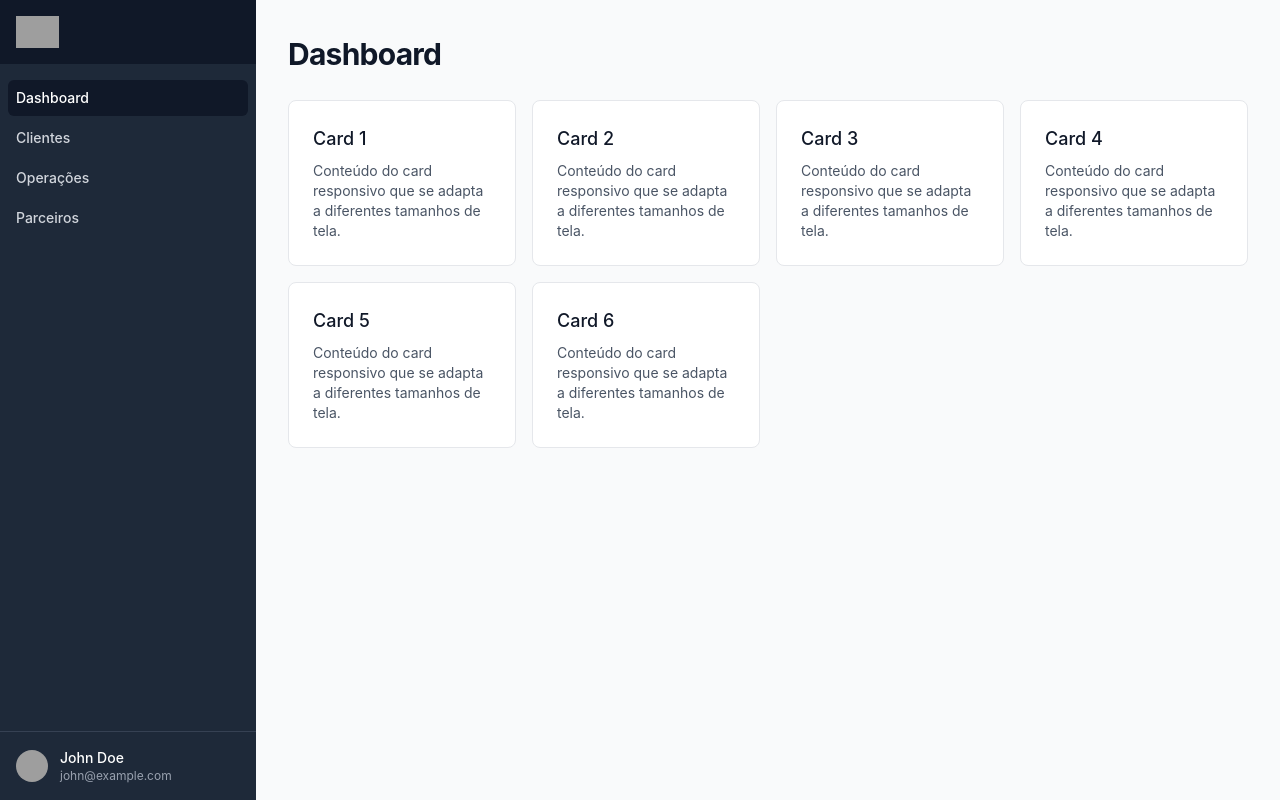
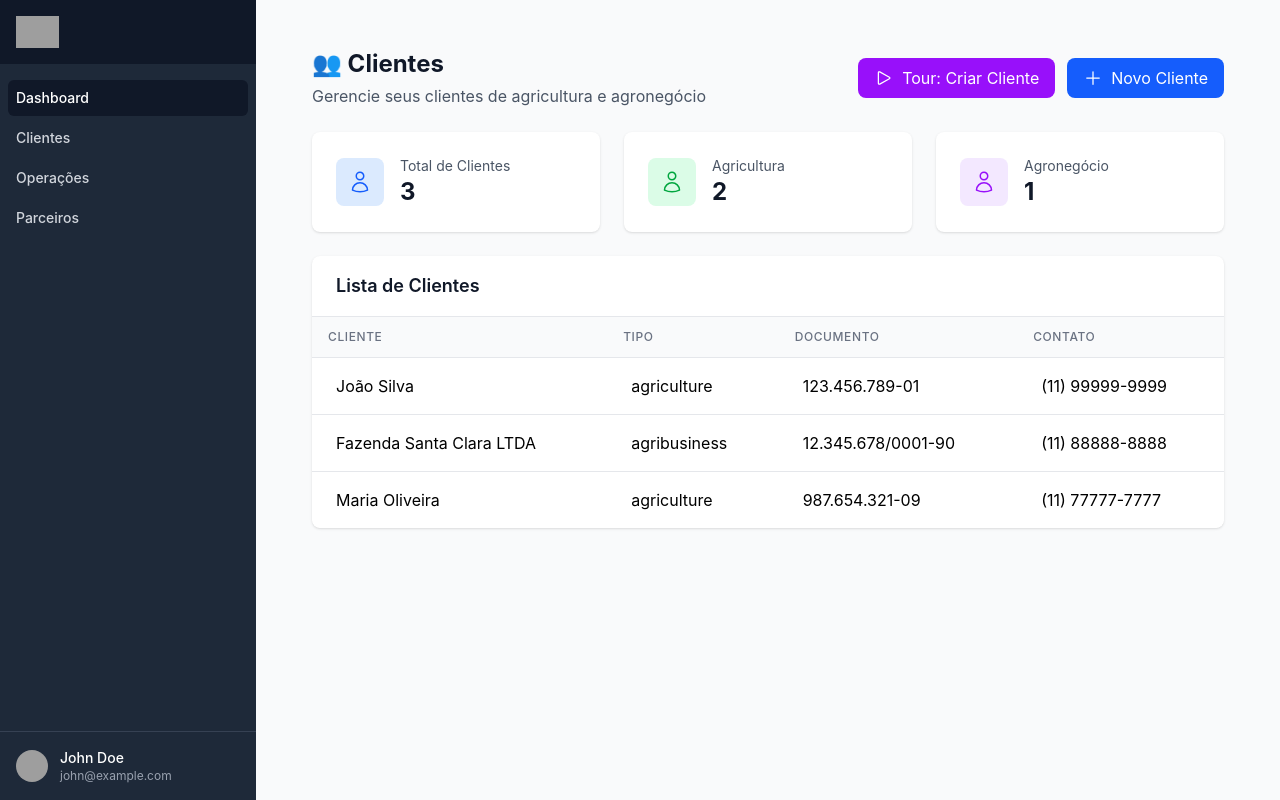
Before and after one commit to Jvctor/chatbot-tour, a React (Vite) app: page /clients in a window 1280 px wide. Built offline with nearby package versions, Linux system fonts and the light colour scheme; grey boxes are pictures that could not be loaded.

Commit message:
feat: criando componentes e layout global

```diff
--- a/src/App.tsx
+++ b/src/App.tsx
@@ -1,10 +1,23 @@
-import SideBar from "./components/SideBar"
+import { BrowserRouter as Router, Routes, Route, Navigate } from 'react-router-dom'
+import Layout from "./components/Layout"
+import Clients from './pages/Clients'
+// import Dashboard from "./pages/Dashboard"
+// import Operacoes from "./pages/Operacoes"
+// import Parceiros from "./pages/Parceiros"
 
 function App() {
   return (
-    <div>
-      <SideBar />
-    </div>
+    <Router>
+      <Layout>
+        <Routes>
+          <Route path="/" element={<Navigate to="/clients" replace />} />
+          <Route path="/clients" element={<Clients />} />
+          {/* <Route path="/dashboard" element={<Dashboard />} />
+          <Route path="/operacoes" element={<Operacoes />} />
+          <Route path="/parceiros" element={<Parceiros />} /> */}
+        </Routes>
+      </Layout>
+    </Router>
   )
 }
 
--- /dev/null
+++ b/src/components/Layout.tsx
@@ -0,0 +1,25 @@
+import { useState } from 'react'
+import type { ReactNode } from 'react'
+import SideBar from './SideBar'
+
+interface LayoutProps {
+  children: ReactNode
+}
+
+export default function Layout({ children }: LayoutProps) {
+  const [sidebarOpen, setSidebarOpen] = useState(false)
+
+  return (
+    <div className="min-h-screen bg-gray-50">
+      <SideBar
+        sidebarOpen={sidebarOpen}
+        setSidebarOpen={setSidebarOpen}
+      />
+      <main className="md:ml-64">
+        <div className="px-4 py-6 sm:px-6 lg:px-8">
+          {children}
+        </div>
+      </main>
+    </div>
+  )
+}
--- a/src/components/SideBar.tsx
+++ b/src/components/SideBar.tsx
@@ -1,6 +1,12 @@
 import { Menu, MenuButton, MenuItem, MenuItems } from '@headlessui/react'
 import { Bars3Icon, XMarkIcon } from '@heroicons/react/24/outline'
 import { useState } from 'react'
+
+interface SideBarProps {
+  sidebarOpen?: boolean
+  setSidebarOpen?: (open: boolean) => void
+  standalone?: boolean
+}
 
 const navigation = [
   { name: 'Dashboard', href: '#', current: true },
@@ -13,18 +19,27 @@ function classNames(...classes: string[]) {
   return classes.filter(Boolean).join(' ')
 }
 
-export default function SideBar() {
-  const [sidebarOpen, setSidebarOpen] = useState(false)
+export default function SideBar({
+  sidebarOpen: externalSidebarOpen,
+  setSidebarOpen: externalSetSidebarOpen,
+  standalone = false
+}: SideBarProps = {}) {
+  const [internalSidebarOpen, setInternalSidebarOpen] = useState(false)
 
-  return (
-    <div className="min-h-screen bg-gray-50">
+  const sidebarOpen = externalSidebarOpen ?? internalSidebarOpen
+  const setSidebarOpen = externalSetSidebarOpen ?? setInternalSidebarOpen
+
+  const sidebarContent = (
+    <>
       {sidebarOpen && (
         <div
-          className="fixed inset-0 z-40 bg-gray-600 bg-opacity-75 lg:hidden"
+          className="fixed inset-0 z-40 bg-gray-600 bg-opacity-75 md:hidden"
           onClick={() => setSidebarOpen(false)}
         />
       )}
-      <div className={`fixed inset-y-0 left-0 z-50 w-64 bg-gray-800 transform transition-transform duration-300 ease-in-out lg:hidden ${
+
+      {/* Mobile sidebar */}
+      <div className={`fixed inset-y-0 left-0 z-50 w-64 bg-gray-800 transform transition-transform duration-300 ease-in-out md:hidden ${
         sidebarOpen ? 'translate-x-0' : '-translate-x-full'
       }`}>
         <div className="flex items-center justify-between h-16 px-4 bg-gray-900">
@@ -71,7 +86,9 @@ export default function SideBar() {
           </div>
         </div>
       </div>
-      <div className="hidden lg:fixed lg:inset-y-0 lg:left-0 lg:z-50 lg:block lg:w-64 lg:bg-gray-800">
+
+      {/* Desktop sidebar */}
+      <div className="hidden md:fixed md:inset-y-0 md:left-0 md:z-50 md:block md:w-64 md:bg-gray-800">
         <div className="flex flex-col h-full">
           <div className="flex items-center h-16 px-4 bg-gray-900">
             <img
@@ -145,11 +162,12 @@ export default function SideBar() {
           </div>
         </div>
       </div>
-      <div className="sticky top-0 z-40 flex items-center gap-x-6 bg-white px-4 py-4 shadow-sm sm:px-6 lg:hidden">
+      {!standalone && (
+        <div className="sticky top-0 z-40 flex items-center gap-x-6 bg-white px-4 py-4 shadow-sm sm:px-6 md:hidden">
           <button
             type="button"
             onClick={() => setSidebarOpen(true)}
-          className="-m-2.5 p-2.5 text-gray-700 lg:hidden"
+            className="-m-2.5 p-2.5 text-gray-700"
           >
             <span className="sr-only">Abrir sidebar</span>
             <Bars3Icon className="h-6 w-6" aria-hidden="true" />
@@ -182,29 +200,17 @@ export default function SideBar() {
             </MenuItems>
           </Menu>
         </div>
-      <div className="lg:pl-64">
-        <main className="py-6 sm:py-8 lg:py-10">
-          <div className="mx-auto max-w-7xl px-4 sm:px-6 lg:px-8">
-            <div className="hidden lg:block">
-              <h1 className="text-2xl font-bold leading-7 text-gray-900 sm:truncate sm:text-3xl sm:tracking-tight">
-                Dashboard
-              </h1>
-            </div>
-            <div className="mt-6 lg:mt-8">
-              <div className="grid grid-cols-1 gap-4 sm:grid-cols-2 lg:grid-cols-3 xl:grid-cols-4">
-                {[1, 2, 3, 4, 5, 6].map((item) => (
-                  <div key={item} className="bg-white rounded-lg border border-gray-200 p-6 hover:shadow-md transition-shadow">
-                    <h3 className="text-lg font-medium text-gray-900">Card {item}</h3>
-                    <p className="mt-2 text-sm text-gray-600">
-                      Conteúdo do card responsivo que se adapta a diferentes tamanhos de tela.
-                    </p>
-                  </div>
-                ))}
-              </div>
-            </div>
-          </div>
-        </main>
-      </div>
+      )}
+    </>
+  )
+
+  if (standalone) {
+    return (
+      <div className="min-h-screen bg-gray-50">
+        {sidebarContent}
       </div>
     )
   }
+
+  return sidebarContent
+}
--- /dev/null
+++ b/src/components/StatCard.tsx
@@ -0,0 +1,33 @@
+import React from 'react';
+
+interface StatCardProps {
+  title: string;
+  value: number;
+  icon: React.ComponentType<{ className?: string }>;
+  iconBgColor: string;
+  iconColor: string;
+}
+
+const StatCard: React.FC<StatCardProps> = ({
+  title,
+  value,
+  icon: Icon,
+  iconBgColor,
+  iconColor,
+}) => {
+  return (
+    <div className="bg-white p-6 rounded-lg shadow">
+      <div className="flex items-center">
+        <div className={`p-3 ${iconBgColor} rounded-lg`}>
+          <Icon className={`w-6 h-6 ${iconColor}`} />
+        </div>
+        <div className="ml-4">
+          <p className="text-sm text-gray-600">{title}</p>
+          <p className="text-2xl font-bold text-gray-900">{value}</p>
+        </div>
+      </div>
+    </div>
+  );
+};
+
+export default StatCard;
--- /dev/null
+++ b/src/components/Table.tsx
@@ -0,0 +1,56 @@
+import React from "react";
+import type { TableProps } from "../types";
+
+
+const Table: React.FC<TableProps> = ({
+  title,
+  columns,
+  data,
+  keyField = 'id',
+  className = ''
+}) => {
+  return (
+    <div className={`bg-white rounded-lg shadow overflow-hidden ${className}`}>
+      <div className="px-6 py-4 border-b border-gray-200">
+        <h2 className="text-lg font-semibold text-gray-900">
+          {title}
+        </h2>
+      </div>
+      <div className="overflow-x-auto">
+        <table className="min-w-full divide-y divide-gray-200">
+          <thead className="bg-gray-50">
+            <tr>
+              {columns.map((column) => (
+                <th
+                  key={column.key}
+                  className={`px-4 py-3 text-left text-xs font-medium text-gray-500 uppercase tracking-wider ${column.className || ''}`}
+                >
+                  {column.label}
+                </th>
+              ))}
+            </tr>
+          </thead>
+          <tbody className="bg-white divide-y divide-gray-200">
+            {data.map((row, index) => (
+              <tr key={row[keyField] || index} className="hover:bg-gray-50">
+                {columns.map((column) => (
+                  <td
+                    key={column.key}
+                    className="px-6 py-4 whitespace-nowrap"
+                  >
+                    {column.render
+                      ? column.render(row[column.key], row)
+                      : row[column.key]
+                    }
+                  </td>
+                ))}
+              </tr>
+            ))}
+          </tbody>
+        </table>
+      </div>
+    </div>
+  );
+};
+
+export default Table;
--- /dev/null
+++ b/src/data/mockData.tsx
@@ -0,0 +1,28 @@
+import type { Client } from "../types";
+
+export const mockClients: Client[] = [
+  {
+    id: '1',
+    name: 'João Silva',
+    type: 'agriculture',
+    email: 'joao@email.com',
+    phone: '(11) 99999-9999',
+    document: '123.456.789-01',
+  },
+  {
+    id: '2',
+    name: 'Fazenda Santa Clara LTDA',
+    type: 'agribusiness',
+    email: 'contato@santaclara.com.br',
+    phone: '(11) 88888-8888',
+    document: '12.345.678/0001-90',
+  },
+  {
+    id: '3',
+    name: 'Maria Oliveira',
+    type: 'agriculture',
+    email: 'maria@email.com',
+    phone: '(11) 77777-7777',
+    document: '987.654.321-09',
+  }
+];
--- /dev/null
+++ b/src/pages/Clients.tsx
@@ -0,0 +1,88 @@
+import React from 'react';
+import { Link } from 'react-router-dom';
+import { PlusIcon, UserIcon, PlayIcon } from '@heroicons/react/24/outline';
+import { mockClients } from '../data/mockData';
+import Table from '../components/Table';
+import StatCard from '../components/StatCard';
+
+const Clients: React.FC = () => {
+
+  const getClientTypeLabel = (type: string) => {
+    return type === 'agriculture' ? 'Agricultura' : 'Agronegócio';
+  };
+
+  const getClientTypeColor = (type: string) => {
+    return type === 'agriculture'
+      ? 'bg-green-100 text-green-800'
+      : 'bg-blue-100 text-blue-800';
+  };
+
+  return (
+    <div className="flex-1 p-6">
+      {/* Header */}
+      <div className="flex justify-between items-center mb-6">
+        <div>
+          <h1 className="text-2xl font-bold text-gray-900">
+            👥 Clientes
+          </h1>
+          <p className="text-gray-600 mt-1">
+            Gerencie seus clientes de agricultura e agronegócio
+          </p>
+        </div>
+        <div className="flex space-x-3">
+          <button
+            className="bg-purple-600 hover:bg-purple-700 text-white px-4 py-2 rounded-lg flex items-center space-x-2 transition-colors"
+          >
+            <PlayIcon className="w-5 h-5" />
+            <span>Tour: Criar Cliente</span>
+          </button>
+          <Link
+            to="/clients/create"
+            data-testid="novo-cliente-btn"
+            className="bg-blue-600 hover:bg-blue-700 text-white px-4 py-2 rounded-lg flex items-center space-x-2 transition-colors"
+          >
+            <PlusIcon className="w-5 h-5" />
+            <span>Novo Cliente</span>
+          </Link>
+        </div>
+      </div>
+      <div className="grid grid-cols-1 md:grid-cols-3 gap-6 mb-6">
+        <StatCard
+          title="Total de Clientes"
+          value={mockClients.length}
+          icon={UserIcon}
+          iconBgColor="bg-blue-100"
+          iconColor="text-blue-600"
+        />
+        <StatCard
+          title="Agricultura"
+          value={mockClients.filter(c => c.type === 'agriculture').length}
+          icon={UserIcon}
+          iconBgColor="bg-green-100"
+          iconColor="text-green-600"
+        />
+        <StatCard
+          title="Agronegócio"
+          value={mockClients.filter(c => c.type === 'agribusiness').length}
+          icon={UserIcon}
+          iconBgColor="bg-purple-100"
+          iconColor="text-purple-600"
+        />
+      </div>
+      <div className="bg-white rounded-lg shadow overflow-hidden">
+        <Table
+          title="Lista de Clientes"
+          columns={[
+            { key: 'name', label: 'Cliente' },
+            { key: 'type', label: 'Tipo' },
+            { key: 'document', label: 'Documento' },
+            { key: 'phone', label: 'Contato' },
+          ]}
+          data={mockClients}
+        />
+      </div>
+    </div>
+  );
+};
+
+export default Clients;
--- a/src/types/index.ts
+++ b/src/types/index.ts
@@ -30,3 +30,26 @@ export interface Tour {
   context: string[];
   steps: TourStep[];
 }
+export interface Client {
+  id: string;
+  name: string;
+  email: string;
+  type: 'agriculture' | 'agribusiness';
+  document: string;
+  phone: string;
+}
+
+export interface TableColumn {
+  key: string;
+  label: string;
+  render?: (value: any, row: any) => React.ReactNode;
+  className?: string;
+}
+
+export interface TableProps {
+  title: string;
+  columns: TableColumn[];
+  data: any[];
+  keyField?: string;
+  className?: string;
+}
```
Lines whose indentation alone changed are shown as unchanged.
